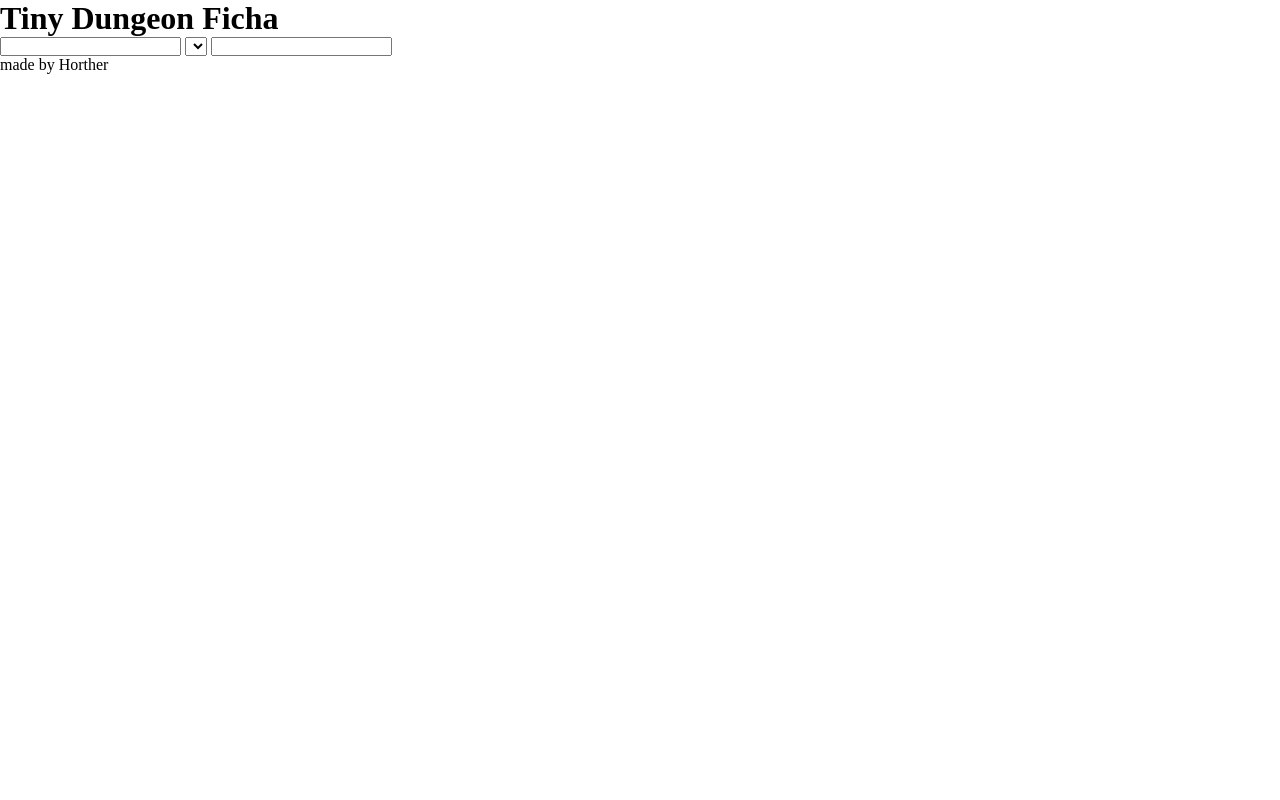
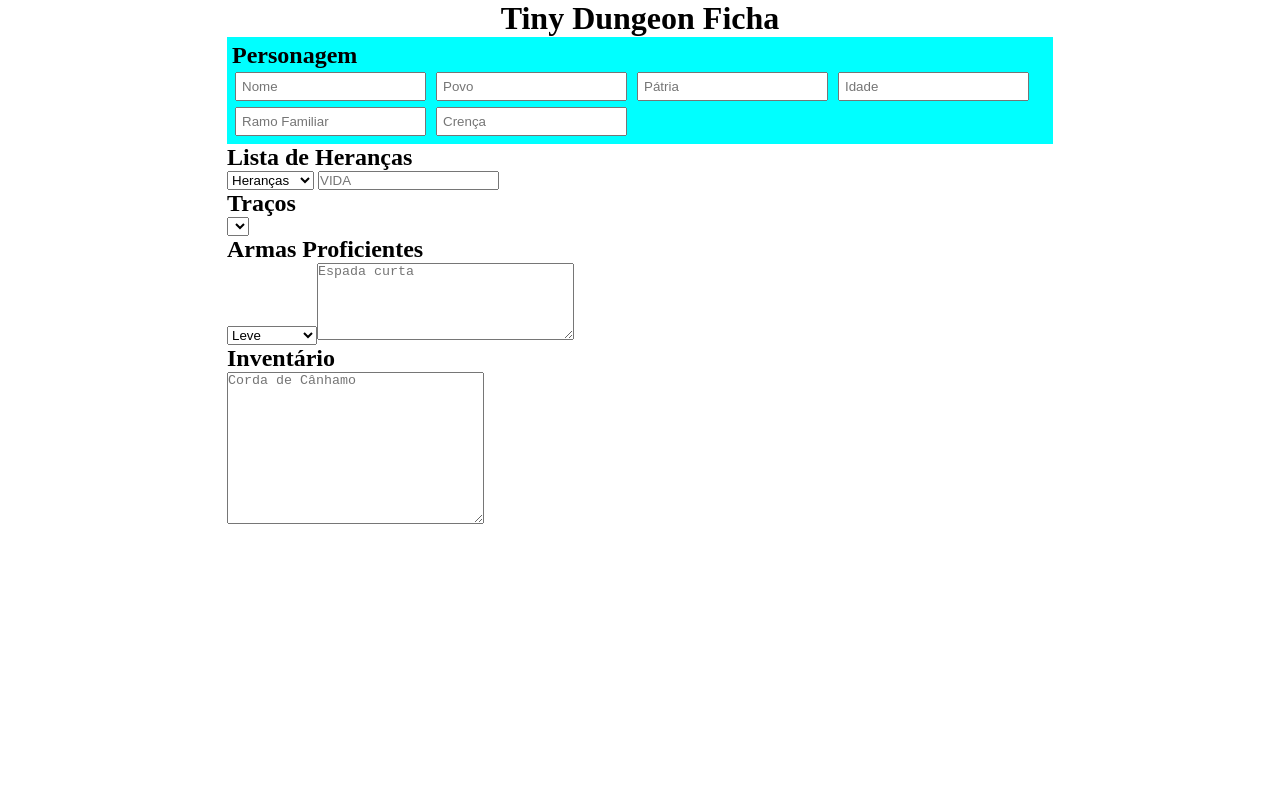
Before and after one commit to Horther/Tiny_Ficha, a plain HTML site: page index.html in a window 1280 px wide. Shown: the top 800 px of the page. Drawn offline with Linux system fonts and the light colour scheme.

Commit message:
inserção de conteúdo (0.1)

```diff
--- a/css/style.css
+++ b/css/style.css
@@ -4,3 +4,30 @@
     margin: 0%;
     padding: 0%;
 }
+
+body {
+
+}
+
+header {
+    margin: auto;
+    text-align: center;
+}
+
+main {
+    height: 1169px;
+    width: 826px;
+    margin: auto;
+}
+#personagem {
+    position: relative;
+    display: inline-block;
+    margin: auto;
+    padding: 5px;
+    background-color: aqua;
+}
+
+.infoPersonagem {
+    margin: 3px;
+    padding: 5px;
+}
--- a/index.html
+++ b/index.html
@@ -6,15 +6,59 @@
     <meta name="viewport" content="width=device-width, initial-scale=1.0">
     <title>Tiny Dungeon</title>
     <link rel="stylesheet" href="css/style.css">
+
 </head>
 <body>
-    <h1>Tiny Dungeon Ficha</h1>
     <header>
-        <input type="text" id="nome">
-        <select id="herança">Herança</select>
-        <input type="text" id="vida" readonly>
+        <h1>Tiny Dungeon Ficha</h1>
     </header>
     <main>
+        <div id="personagem">
+            <h2>Personagem</h2>
+            <input type="text" class="infoPersonagem" id="nome" placeholder="Nome">
+            <input type="text" class="infoPersonagem" id="povo" placeholder="Povo">
+            <input type="text" class="infoPersonagem" id="pátria" placeholder="Pátria">
+            <input type="text" class="infoPersonagem" id="idade" placeholder="Idade">
+            <input type="text" class="infoPersonagem" id="ramoFamiliar" placeholder="Ramo Familiar">
+            <input type="text" class="infoPersonagem" id="crença" placeholder="Crença">
+        </div>
+        <div id="infoHeranças">
+            <h2>Lista de Heranças</h2>
+            <select id="herança">
+                <option value="placeHolder">Heranças</option>
+                <option value="hum">Humanos</option>
+                <option value="fey">Fey</option>
+                <option value="ano">Anões</option>
+                <option value="gob">Goblins</option>
+                <option value="sal">Salimar</option>
+                <option value="arv">Arvorídeos</option>
+                <option value="kar">Karhu</option>
+                <option value="lag">Lagartinos</option>
+            </select>
+            <input type="text" id="vida" readonly placeholder="VIDA">
+            <div id="textoHerança" >
+
+            </div>
+        </div>
+        <div id="infoTraços">
+            <h2>Traços</h2>
+            <select id="traços">
+
+            </select>
+        </div>
+        <div id="infoArmasProficientes">
+            <h2>Armas Proficientes</h2>
+            <select id="armasProficientes">
+                <option value="leve">Leve</option>
+                <option value="pesado">Pesado</option>
+                <option value="aDistancia">À Distância</option>
+                <textarea name="" id="" cols="30" rows="5" placeholder="Espada curta"></textarea>
+            </select>
+        </div>
+        <div id="infoInventario">
+            <h2>Inventário</h2>
+            <textarea name="" id="" cols="30" rows="10" placeholder="Corda de Cânhamo"></textarea>
+        </div>
 
     </main>
 
```
Also changed, not shown: img/Capa.jpg (added), img/Capa.png (added), img/Ficha.jpg (added), 1 other file.
